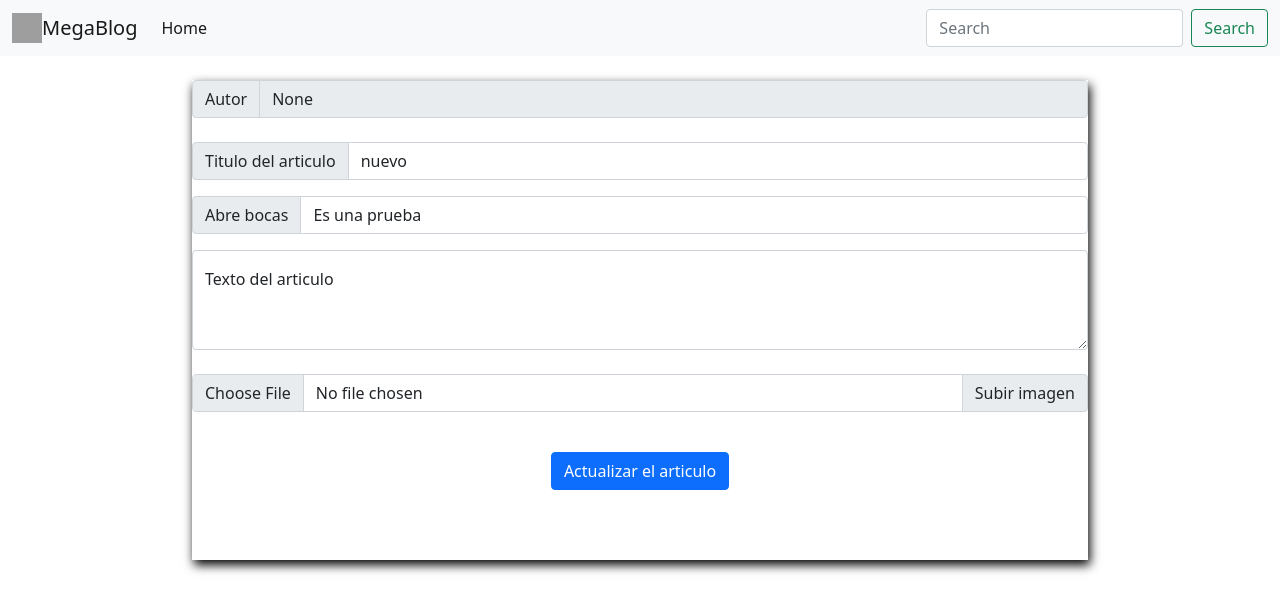
After one commit to JavierDeluxe/Mega-Blog, a Django app: page /5/editar_articulo/ in a window 1280 px wide. The commit adds this page. Shown: the top 612 px of the page. Run offline with Django 4.2, Linux system fonts and the light colour scheme; data comes from the database, SQL or seed files in the repository; grey boxes are pictures that could not be loaded.

```diff
--- a/Articles/models.py
+++ b/Articles/models.py
@@ -16,7 +16,7 @@ class Article(models.Model):
     text = models.CharField(max_length=1000)
     image = models.FileField(null=True)
     date = models.DateField(auto_now_add=True)
-    hearts = models.IntegerField(default=0)
+    hearts_amount = models.IntegerField(default=0)
 
     def get_absolute_url(self):
         return reverse("articles:index")
@@ -34,5 +34,4 @@ class Comment_second_level(models.Model):
 
 class Hearts(models.Model):
     author = models.ForeignKey(UserProfile, on_delete=models.CASCADE)
-    comment = models.ForeignKey(Comment, on_delete=models.CASCADE)
-    amount = models.IntegerField()
+    article = models.ForeignKey(Article, on_delete=models.CASCADE)
--- a/Articles/urls.py
+++ b/Articles/urls.py
@@ -10,5 +10,11 @@ urlpatterns = [
     path("sing_in", Login.as_view(), name="login"),
     path("logout",LogOut.as_view(), name="logout"),
     path("registrar", RegisterArticle.as_view(),name="register-article"),
-    path("ver_articulo/<int:id>",watch_articulo, name="watch_article")
+    path("ver_articulo/<int:id>",watch_articulo, name="watch_article"),
+    path("<int:id>/editar_articulo/",edit_article,name="edit_article"),
+    path("<int:id>/eliminar_articulo/",remove_article,name="remove_article"),
+    path("<int:id>/like_articulo/",like_article,name="like_article"),
+    path("<int:id>/dislike_articulo/",dislike_article,name="dislike_article"),
+    path("<int:id>/comment_article/",comment_article,name="comment_article"),
+    path("<int:id>/subcomment_article",sub_comment,name="subcomment"),
 ]
--- a/Articles/views.py
+++ b/Articles/views.py
@@ -1,14 +1,15 @@
 from django.shortcuts import redirect, render
+from tomlkit import comment
 from .models import *
 from django.views.generic import CreateView
 from django.contrib.auth.views import LoginView, LogoutView
 from .forms import ArticleForm, RegistroForm
 from django.contrib.auth import logout
+from django.db.models import Q
 
 
 def index(request):
     articles = Article.objects.all()
-    article_rows = 3
     return render(request, "index.html",{"articles":articles,"range":range(0,3)})
 
 class Register(CreateView):
@@ -29,11 +30,92 @@ class RegisterArticle(CreateView):
     form_class = ArticleForm
     sucess_url = 'index'
 
-    def form_valid(self, form):
-        print(self.fields)
-        return super().form_valid(form)
+def watch_articulo(request, id):
+    comments = Comment.objects.filter(publicacion_fk=id)
+    sub_comments = Comment_second_level.objects.filter(comentario_fk = comments)
+    article = Article.objects.get(pk=id)
+    like = user_gave_like(request,id)
+    return render(request,"article_section.html",{"article": article,"like":like,"comments":comments})
 
-def watch_articulo(request, id):
+def remove_article(request, id):
     article = Article.objects.get(pk=id)
-    print(article)
-    return render(request,"article_section.html",{"article": article})
+    article.delete()
+    return index(request)
+
+def user_gave_like(request, id):
+    if not request.user.is_authenticated:
+        return False
+    else:
+        article = Article.objects.get(pk=id)
+        user = request.user
+        exists = Hearts.objects.filter(Q(Q(author=user) & Q(article=article)))
+        return len(exists) > 0
+
+def edit_article(request, id):
+    article = Article.objects.get(pk=id)
+    if request.method == 'POST':
+        new_title = request.POST['title']
+        new_open_mouth = request.POST['open_mouths']
+        new_text = request.POST['text']
+        new_image = request.FILES['image']
+        article.title = new_title
+        article.text = new_text
+        article.open_mouths = new_open_mouth
+        article.image = new_image
+        article.save(update_fields=['title','open_mouths','text','image'])
+        like = user_gave_like(request,id)
+        return render(request,"article_section.html",{"article":article,"like":like})
+    return render(request,"edit_article.html",{"article":article})
+
+def like_article(request, id):
+    article = Article.objects.get(pk=id)
+    comments = Comment.objects.filter(publicacion_fk=id)
+    user = request.user
+    if request.method == 'GET':
+        article = Article.objects.get(pk=id)
+        user = UserProfile.objects.get(pk=user.id)
+        exists = Hearts.objects.filter(Q(Q(author=user) & Q(article=article)))
+        like = len(exists) > 0
+        if len(exists) == 0:
+            exists = Hearts(author = user, article=article)
+            exists.save()
+            article.hearts_amount = article.hearts_amount + 1
+            article.save()
+            like = True
+    return render(request, "article_section.html",{"article":article,"like":like,"comments":comments})
+
+def dislike_article(request, id):
+    article = Article.objects.get(pk=id)
+    comments = Comment.objects.filter(publicacion_fk=id)
+    user = request.user
+    print(user,article)
+    exists = Hearts.objects.filter(Q(Q(author=user) & Q(article=article)))
+    like = len(exists) > 0
+    if len(exists) > 0:
+        exists.delete()
+        article.hearts_amount = article.hearts_amount - 1
+        article.save()
+        like = len(exists) > 0
+    return render(request, "article_section.html",{"article":article,"like":like,"comments":comments})
+
+
+def comment_article(request,id):
+    article = Article.objects.get(pk=id)
+    user = request.user
+    text = request.POST['text']
+    print(id)
+    if text is not "" and request.method == "POST":
+        print("entro")
+        comment = Comment(author_fk=user,text=text,publicacion_fk=article)
+        comment.save()
+    return watch_articulo(request,id)
+
+def sub_comment(request,id):
+    comment = Comment_second_level.objects.get(pk=id)
+    user = request.user
+    text = request.POST['text']
+    if text is not "" and request.method == "POST":
+        sub_comment = Comment_second_level(author_fk=user,text=text,comentario_fk=comment)
+        sub_comment.save()
+        print(comment,user,text)
+    return watch_articulo(request,id)
--- a/static/css/index.css
+++ b/static/css/index.css
@@ -1,3 +1,8 @@
+a {
+    list-style: none;
+    text-decoration: none !important;
+}
+
 .register-container {
     width: 60%;
     height: 30em;
@@ -49,7 +54,7 @@
     text-align: center;
 }
 
-.article-container{
+.article-container {
     width: 90%;
     height: 25em;
     position: relative;
@@ -59,26 +64,25 @@
     grid-template-rows: repeat(10, 10%);
 }
 
-.article-content{
+.article-content {
     grid-column: 1/8;
     grid-row: 1/11;
-    box-shadow: 3px 5px 10px black;
-    display: grid;
-    grid-template-columns: repeat(10,10%);
-    grid-template-rows: repeat(10,10%);
 }
 
-.article-text{
+.article-text {
     grid-column: 4/11;
     grid-row: 1/11;
 }
 
-.article-options{
-    grid-column: 7/11;
+.article-options {
+    grid-column: 8/11;
     grid-row: 1/11;
 }
 
-.article-image{
-    grid-column: 1/4;
-    grid-row: 1/11;
+.comment-container {
+    width: 40%;
+    height: 8em;
+    position: relative;
+    left: 5%;
+    text-align: right;
 }
--- /dev/null
+++ b/templates/edit_article.html
@@ -0,0 +1,43 @@
+{% extends 'base.html' %}
+
+{% block title %}
+Editar articulo
+{% endblock %}
+
+{% block content%}
+<div class="register-article">
+<div class="margen">
+<form method="post" enctype="multipart/form-data">
+  {% csrf_token %}
+  {{form.errors }}
+      {% if form.errors %}
+            {{ form.errors }}
+        {% endif %}
+    <div class="input-group flex-nowrap">
+        <span class="input-group-text" id="addon-wrapping">Autor</span>
+        <input type="text" name="author_fk" class="form-control" value="{{user.id}}" aria-label="Username" aria-describedby="addon-wrapping" readonly>
+      </div>
+      <br>
+    <div class="input-group mb-3">
+        <span class="input-group-text" id="inputGroup-sizing-default">Titulo del articulo</span>
+        <input type="text" value="{{article.title}}"name="title" class="form-control" aria-label="Sizing example input" aria-describedby="inputGroup-sizing-default">
+      </div>
+<div class="input-group mb-3">
+    <span class="input-group-text" id="inputGroup-sizing-default">Abre bocas</span>
+    <input type="text" value="{{article.open_mouths}}"n name="open_mouths" class="form-control" aria-label="Sizing example input" aria-describedby="inputGroup-sizing-default">
+  </div>
+  <div class="form-floating">
+    <textarea class="form-control" value="{{article.text}}" name="text" placeholder="Leave a comment here" id="floatingTextarea2" style="height: 100px"></textarea>
+    <label for="floatingTextarea2">Texto del articulo</label>
+  </div>
+  <br>
+  <div class="input-group mb-3">
+    <input id="id_image" name="image"type="file" class="form-control" id="inputGroupFile02">
+    <label class="input-group-text" for="inputGroupFile02">Subir imagen</label>
+  </div>
+  <br>
+  <button type="submit" class="btn btn-primary">Actualizar el articulo</button>
+</form>
+</div>
+</div>
+{% endblock %}
```
Also changed, not shown: templates/article_section.html (+105 -16 lines), templates/index.html (+2 -6 lines), Articles/migrations/0005_alter_article_hearts_alter_article_image.py (added), Articles/migrations/0006_rename_hearts_article_hearts_amount_and_more.py (added), Articles/migrations/0007_remove_hearts_amount.py (added), db.sqlite3.
